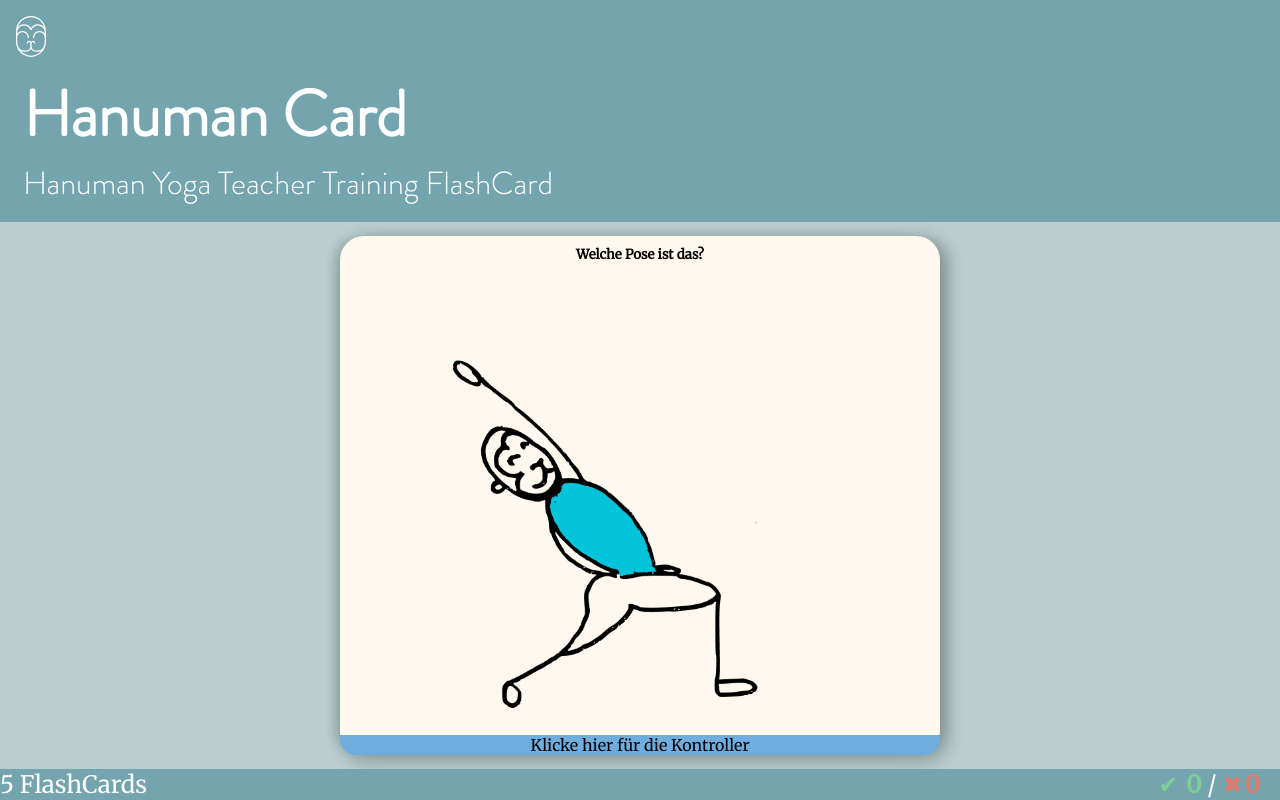
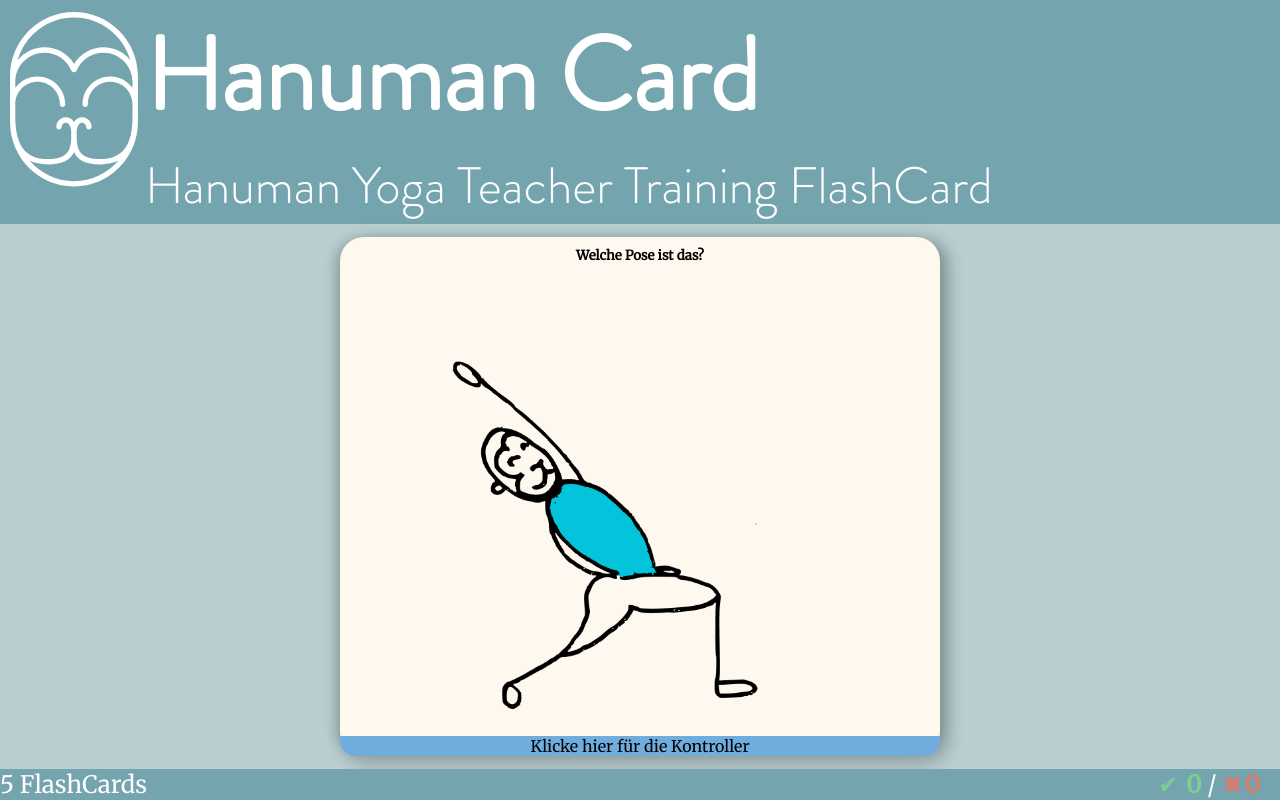
Before and after one commit to BenjaminBrodwolf/PWA-HanumanCard, a plain HTML site: page index.html in a window 1280 px wide. Drawn offline with Linux system fonts and the light colour scheme.

Commit message:
css Flex better

```diff
--- a/css/style.css
+++ b/css/style.css
@@ -34,26 +34,31 @@ body {
 }
 
 .header {
-
+    text-align: center;
     width: 100%;
-    padding: 1rem;
+    padding: 2px 10px;
 
     background: #74A5AE;
-
-    font-family: "Brandon Grotesque Light", "Segoe Print", sans-serif;
-    color: #ffffff;
-    font-size: 4vmin;
-    text-align: left;
 }
 
 .header img {
-    width: 30px;
+    padding-top: 10px;
+ float: left;
+    vertical-align: middle;
+
+    width: 10vw;
     height: auto;
 
     /*max-width: 150px;*/
 }
 
 .headerText {
+    float: left;
+
+    font-family: "Brandon Grotesque Light", "Segoe Print", sans-serif;
+    color: #ffffff;
+    font-size: 4vw;
+    text-align: left;
     padding-left: 7px;
 }
 
--- a/index.html
+++ b/index.html
@@ -30,9 +30,7 @@
 <body>
 
 <div class="header">
-    <div>
         <img src="assets/HanumanLOGO.svg" alt="Hanuman Yoga Logo">
-    </div>
     <div class="headerText">
         <h1>Hanuman Card</h1>
         <p>Hanuman Yoga Teacher Training FlashCard</p>
```
